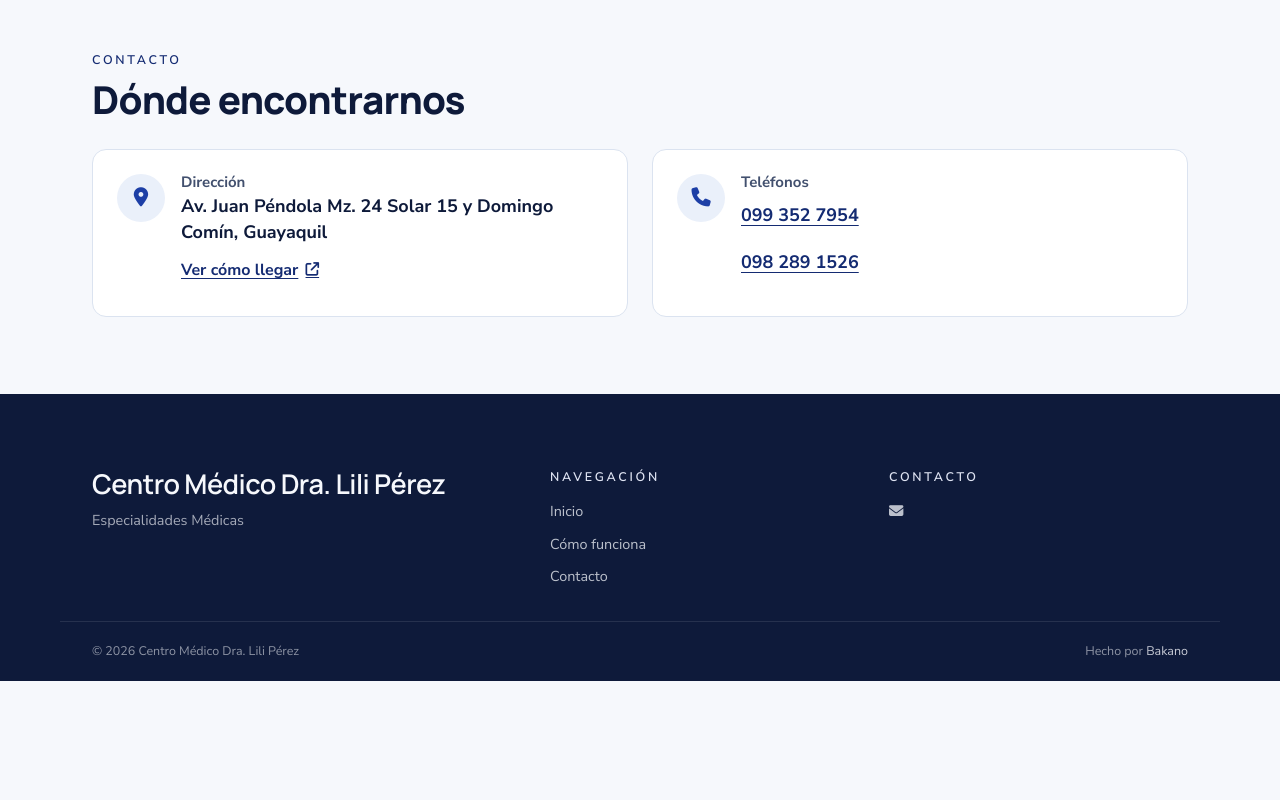
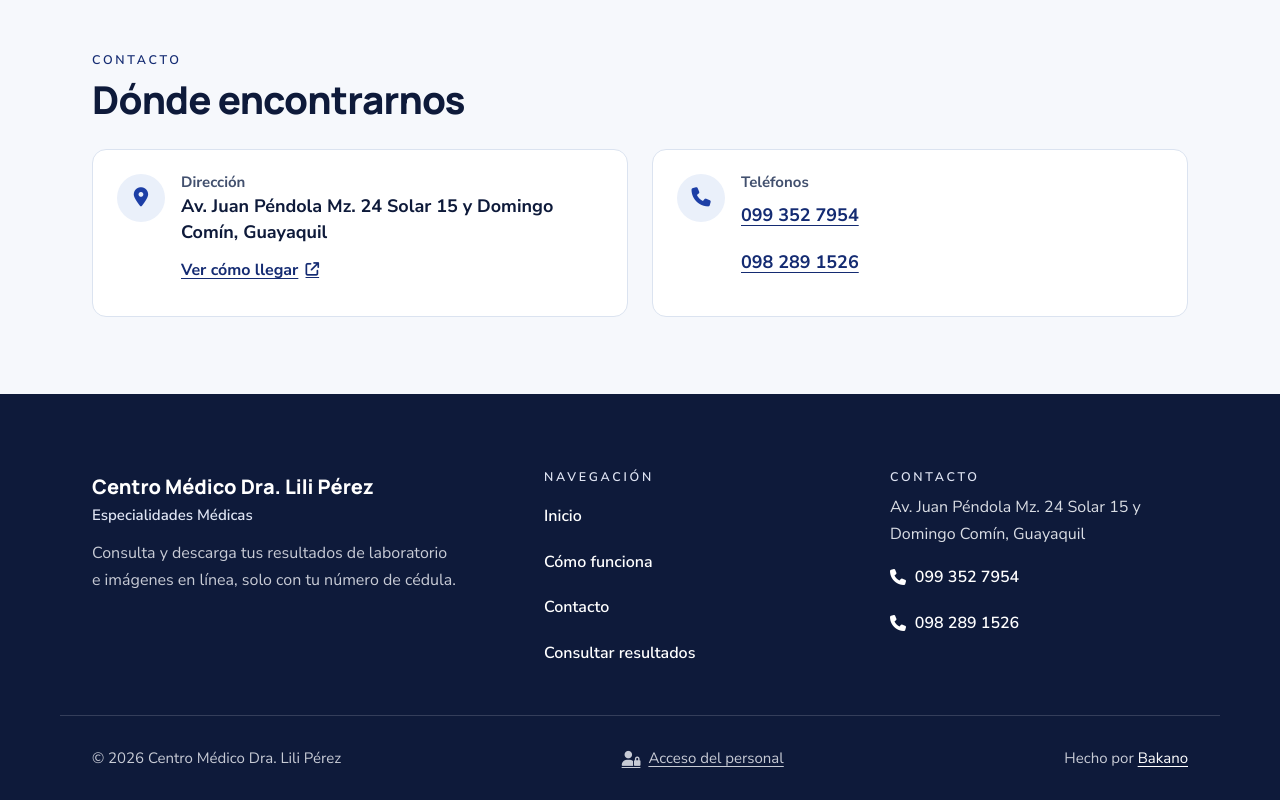
Before and after one commit to yeyodev1/centro-medico-lili-perez-frontapp, a Vue app: page / in a window 1280 px wide. Shown: the part 1709-2509 px from the top of the page. Before the commit the page ends 2390 px from the top, so only its background shows below. Built offline with nearby package versions, Linux system fonts and the light colour scheme; no server answers.

Commit message:
feat: footer con contacto y acceso del personal
Co-Authored-By: Claude Fable 5.1 <noreply@anthropic.com>

```diff
--- a/src/layout/TheFooter.vue
+++ b/src/layout/TheFooter.vue
@@ -1,38 +1,66 @@
 <script setup lang="ts">
-import { site, whatsappLink } from '@/config/site'
+import { site, telLink, whatsappLink } from '@/config/site'
 
 const year = new Date().getFullYear()
+
+// Copy que aún no está en site.ts (reportado al coordinador).
+const COPY = {
+  nav: 'Navegación',
+  contact: 'Contacto',
+  results: 'Consultar resultados',
+  staff: 'Acceso del personal',
+  whatsapp: 'WhatsApp',
+  madeBy: 'Hecho por',
+}
 </script>
 
 <template>
   <footer class="footer">
     <div class="footer__inner">
       <div class="footer__brand">
-        <span class="footer__name">{{ site.name }}</span>
+        <p class="footer__name">{{ site.name }}</p>
         <p class="footer__tagline">{{ site.tagline }}</p>
+        <p class="footer__description">{{ site.description }}</p>
       </div>
 
-      <div class="footer__col">
-        <h4 class="footer__heading">Navegación</h4>
-        <RouterLink v-for="link in site.nav" :key="link.to" :to="link.to">
+      <nav class="footer__col" :aria-label="COPY.nav">
+        <h2 class="footer__heading">{{ COPY.nav }}</h2>
+        <RouterLink v-for="link in site.nav" :key="link.to" :to="link.to" class="footer__link">
           {{ link.label }}
         </RouterLink>
-      </div>
+        <RouterLink :to="{ name: 'Results' }" class="footer__link">{{ COPY.results }}</RouterLink>
+      </nav>
 
       <div class="footer__col">
-        <h4 class="footer__heading">Contacto</h4>
-        <a :href="`mailto:${site.email}`">
-          <i class="fa-solid fa-envelope"></i> {{ site.email }}
+        <h2 class="footer__heading">{{ COPY.contact }}</h2>
+        <address class="footer__address">{{ site.address }}</address>
+        <a v-for="phone in site.phones" :key="phone" :href="telLink(phone)" class="footer__link">
+          <i class="fa-solid fa-phone" aria-hidden="true"></i> {{ phone }}
         </a>
-        <a v-if="site.whatsapp" :href="whatsappLink()" target="_blank" rel="noopener">
-          <i class="fa-brands fa-whatsapp"></i> WhatsApp
+        <a
+          v-if="site.whatsapp"
+          :href="whatsappLink()"
+          class="footer__link"
+          target="_blank"
+          rel="noopener"
+        >
+          <i class="fa-brands fa-whatsapp" aria-hidden="true"></i> {{ COPY.whatsapp }}
+        </a>
+        <a v-if="site.email" :href="`mailto:${site.email}`" class="footer__link">
+          <i class="fa-solid fa-envelope" aria-hidden="true"></i> {{ site.email }}
         </a>
       </div>
     </div>
 
     <div class="footer__bar">
       <span>© {{ year }} {{ site.name }}</span>
-      <span class="footer__credit">Hecho por <a href="https://bakano.ec" target="_blank" rel="noopener">Bakano</a></span>
+      <RouterLink :to="{ name: 'Login' }" class="footer__staff">
+        <i class="fa-solid fa-user-lock" aria-hidden="true"></i> {{ COPY.staff }}
+      </RouterLink>
+      <span>
+        {{ COPY.madeBy }}
+        <a href="https://bakano.ec" target="_blank" rel="noopener" class="footer__credit">Bakano</a>
+      </span>
     </div>
   </footer>
 </template>
@@ -40,64 +68,124 @@ const year = new Date().getFullYear()
 <style scoped lang="scss">
 .footer {
   background: $ink;
-  color: rgba($paper, 0.85);
+  color: rgba($paper, 0.88);
   margin-top: auto;
 
   &__inner {
     @include container;
-    @include flex-cards(220px, 2.5rem);
-    padding-block: $space-xl 2rem;
+    @include flex-cards(14rem, 2rem);
+    padding-block: $space-lg 2rem;
+
+    @include from('md') {
+      gap: 3rem;
+      padding-block: $space-xl 2.5rem;
+    }
   }
 
   &__brand {
-    flex: 2 1 260px;
+    flex: 2 1 16rem;
   }
 
   &__name {
-    @include display($text-xl, 600);
-    color: $paper;
-    display: block;
-    margin-bottom: 0.6rem;
+    font-family: $font-display;
+    font-size: 1.25rem;
+    font-weight: 800;
+    color: $surface;
   }
 
   &__tagline {
-    font-size: $text-sm;
-    color: rgba($paper, 0.65);
-    max-width: 34ch;
+    font-size: 0.9375rem;
+    font-weight: 600;
+    color: $accent-soft;
+    margin-bottom: 0.75rem;
+  }
+
+  &__description {
+    font-size: 1rem;
+    color: rgba($paper, 0.8);
+    max-width: 38ch;
   }
 
   &__col {
-    @include flex(column, flex-start, flex-start, 0.55rem);
-    font-size: $text-sm;
-
-    a {
-      color: rgba($paper, 0.75);
-      @include transition(color);
-
-      &:hover {
-        color: $accent-soft;
-      }
-    }
+    @include flex(column, flex-start, flex-start, 0.1rem);
   }
 
   &__heading {
     @include eyebrow;
     color: $accent-soft;
+    margin-bottom: 0.5rem;
+  }
+
+  &__address {
+    font-size: 1rem;
+    font-style: normal;
+    max-width: 30ch;
     margin-bottom: 0.4rem;
+  }
+
+  &__link {
+    display: inline-flex;
+    align-items: center;
+    gap: 0.55rem;
+    min-height: 2.75rem;
+    font-size: 1rem;
+    font-weight: 600;
+    color: $surface;
+    @include transition(color);
+
+    &:hover {
+      color: $accent-soft;
+      text-decoration: underline;
+    }
+
+    &:focus-visible {
+      outline-color: $surface;
+    }
   }
 
   &__bar {
     @include container;
-    @include flex(row, center, space-between, 1rem);
-    flex-wrap: wrap;
-    padding-block: 1.2rem;
-    border-top: 1px solid rgba($paper, 0.1);
-    font-size: $text-xs;
-    color: rgba($paper, 0.55);
+    @include flex(column, flex-start, flex-start, 0.25rem);
+    padding-block: 1.25rem;
+    border-top: 1px solid rgba($paper, 0.16);
+    font-size: 0.9375rem;
+    color: rgba($paper, 0.8);
+
+    @include from('md') {
+      flex-direction: row;
+      align-items: center;
+      justify-content: space-between;
+      gap: 1.5rem;
+    }
   }
 
-  &__credit a {
+  // Discreto a propósito: el paciente no necesita verlo, el personal sabe dónde está.
+  &__staff {
+    display: inline-flex;
+    align-items: center;
+    gap: 0.5rem;
+    min-height: 2.75rem;
     color: rgba($paper, 0.8);
+    text-decoration: underline;
+    text-underline-offset: 0.2em;
+
+    &:hover {
+      color: $surface;
+    }
+
+    &:focus-visible {
+      outline-color: $surface;
+    }
+  }
+
+  &__credit {
+    color: $surface;
+    text-decoration: underline;
+    text-underline-offset: 0.2em;
+
+    &:focus-visible {
+      outline-color: $surface;
+    }
   }
 }
 </style>
```
